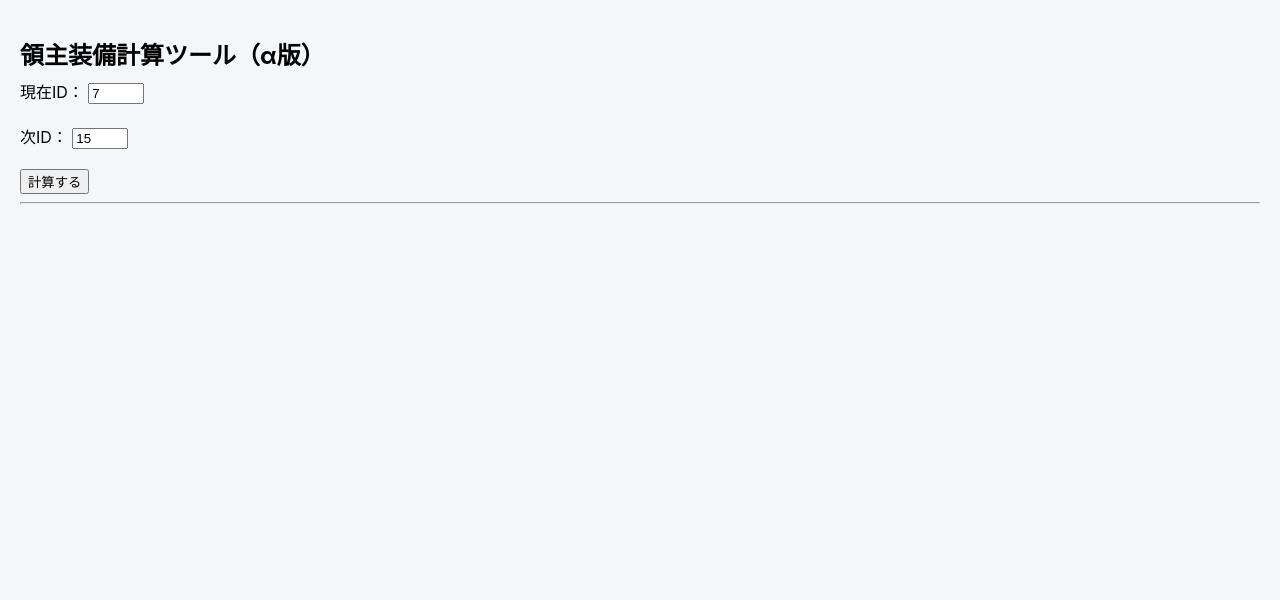
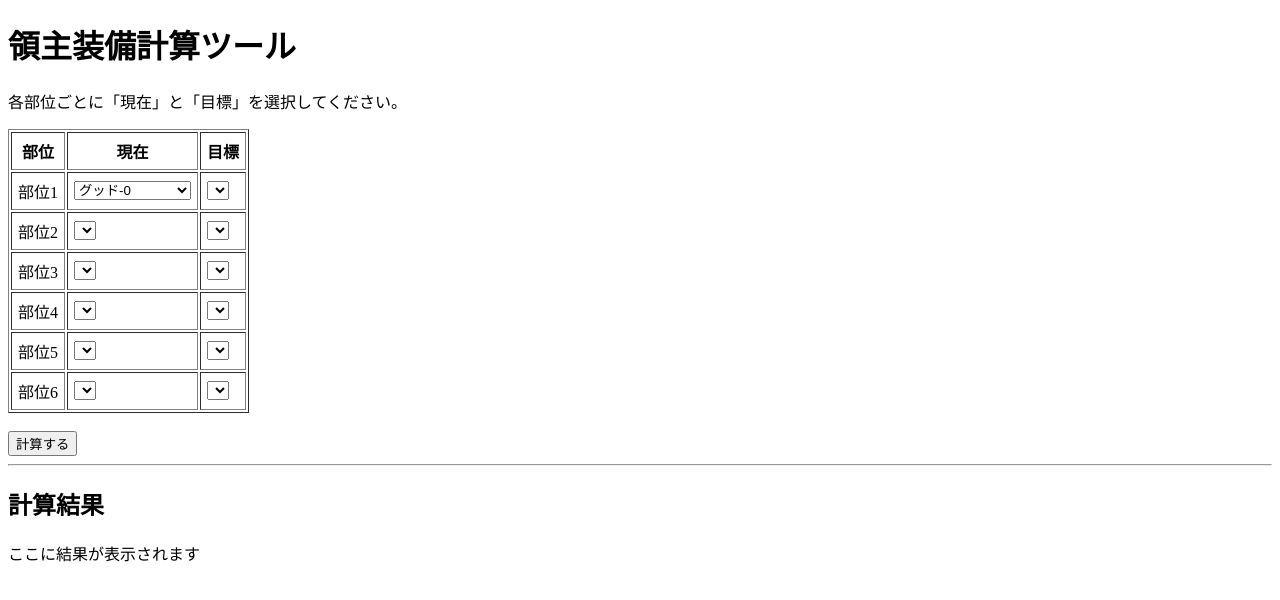
Before and after one commit to Chisato-Tct/lord-gear-calculator, a plain HTML site: page index.html in a window 1280 px wide. Drawn offline with Linux system fonts and the light colour scheme.

Commit message:
Update index.html

```diff
--- a/index.html
+++ b/index.html
@@ -2,32 +2,116 @@
 <html lang="ja">
 <head>
   <meta charset="UTF-8" />
-  <title>領主装備計算ツール（α版）</title>
-  <link rel="stylesheet" href="style.css">
+  <title>領主装備計算ツール</title>
+  <meta name="viewport" content="width=device-width, initial-scale=1">
 </head>
 <body>
 
-<h1>領主装備計算ツール（α版）</h1>
+<h1>領主装備計算ツール</h1>
 
-<div>
-  <label>
-    現在ID：
-    <input type="number" id="currentId" value="7" min="1" max="50">
-  </label>
-  <br><br>
+<p>各部位ごとに「現在」と「目標」を選択してください。</p>
 
-  <label>
-    次ID：
-    <input type="number" id="nextId" value="15" min="1" max="50">
-  </label>
-  <br><br>
+<table border="1" cellpadding="6">
+  <tr>
+    <th>部位</th>
+    <th>現在</th>
+    <th>目標</th>
+  </tr>
 
-  <button onclick="calculate()">計算する</button>
+  <!-- 共通オプション -->
+  <!-- JSで value → 進行ID に変換する前提 -->
+  <!-- 表示キーは人間用 -->
 
-  <hr>
+  <!-- 部位1 -->
+  <tr>
+    <td>部位1</td>
+    <td>
+      <select class="current">
+        <option>グッド-0</option>
+        <option>グッド-1</option>
 
-  <div id="result"></div>
-</div>
+        <option>レア-0</option>
+        <option>レア-1</option>
+        <option>レア-2</option>
+        <option>レア-3</option>
+
+        <option>エピック-0</option>
+        <option>エピック-1</option>
+        <option>エピック-2</option>
+        <option>エピック-3</option>
+
+        <option>エピックT1-0</option>
+        <option>エピックT1-1</option>
+        <option>エピックT1-2</option>
+        <option>エピックT1-3</option>
+
+        <option>レジェンド-0</option>
+        <option>レジェンド-1</option>
+        <option>レジェンド-2</option>
+        <option>レジェンド-3</option>
+
+        <option>レジェンドT1-0</option>
+        <option>レジェンドT1-1</option>
+        <option>レジェンドT1-2</option>
+        <option>レジェンドT1-3</option>
+
+        <option>レジェンドT2-0</option>
+        <option>レジェンドT2-1</option>
+        <option>レジェンドT2-2</option>
+        <option>レジェンドT2-3</option>
+
+        <option>レジェンドT3-0</option>
+        <option>レジェンドT3-1</option>
+        <option>レジェンドT3-2</option>
+        <option>レジェンドT3-3</option>
+
+        <option>神話-0</option>
+        <option>神話-1</option>
+        <option>神話-2</option>
+        <option>神話-3</option>
+
+        <option>神話T1-0</option>
+        <option>神話T1-1</option>
+        <option>神話T1-2</option>
+        <option>神話T1-3</option>
+
+        <option>神話T2-0</option>
+        <option>神話T2-1</option>
+        <option>神話T2-2</option>
+        <option>神話T2-3</option>
+
+        <option>神話T3-0</option>
+        <option>神話T3-1</option>
+        <option>神話T3-2</option>
+        <option>神話T3-3</option>
+
+        <option>神話T4-0</option>
+        <option>神話T4-1</option>
+        <option>神話T4-2</option>
+        <option>神話T4-3</option>
+      </select>
+    </td>
+    <td>
+      <select class="target"></select>
+    </td>
+  </tr>
+
+  <!-- 部位2〜6（同じ構造） -->
+  <tr><td>部位2</td><td><select class="current"></select></td><td><select class="target"></select></td></tr>
+  <tr><td>部位3</td><td><select class="current"></select></td><td><select class="target"></select></td></tr>
+  <tr><td>部位4</td><td><select class="current"></select></td><td><select class="target"></select></td></tr>
+  <tr><td>部位5</td><td><select class="current"></select></td><td><select class="target"></select></td></tr>
+  <tr><td>部位6</td><td><select class="current"></select></td><td><select class="target"></select></td></tr>
+</table>
+
+<br>
+
+<button onclick="calculate()">計算する</button>
+
+<hr>
+
+<h2>計算結果</h2>
+<div id="result">ここに結果が表示されます</div>
 
 <script src="script.js"></script>
 </body>
```
